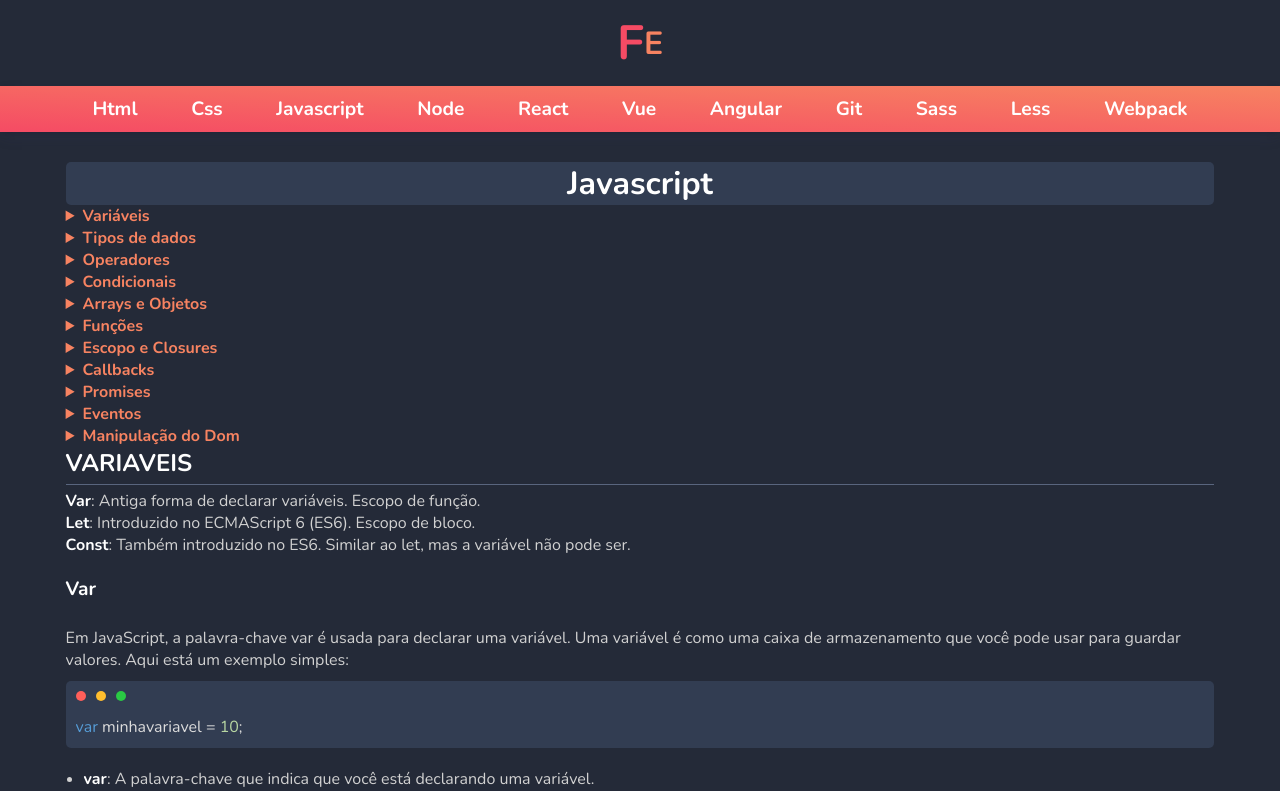
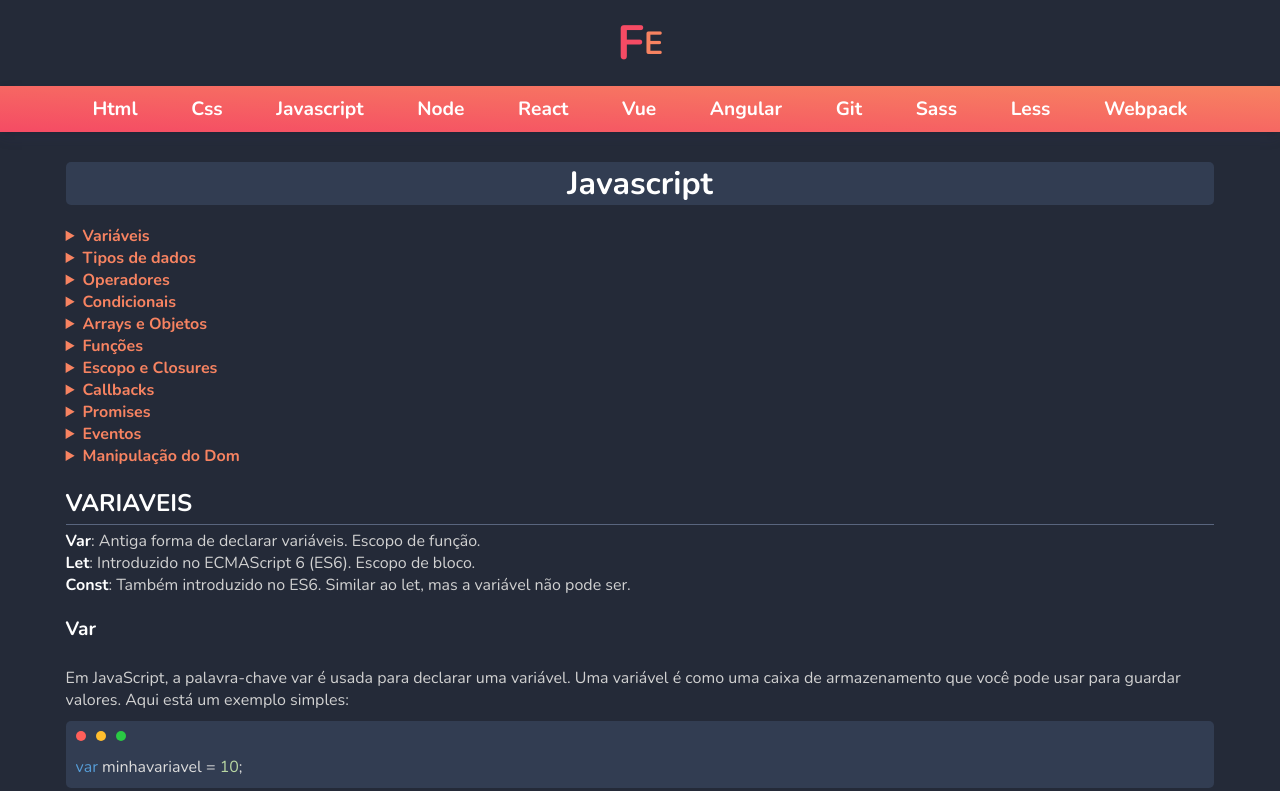
Before and after one commit to lucasalves77/Blog-Frontend, a React (Vite) app: page /javascript in a window 1280 px wide. Shown: the top 791 px of the page. Built offline with nearby package versions, Linux system fonts and the light colour scheme.

Commit message:
ultimo commit

```diff
--- a/src/routes/Javascript.css
+++ b/src/routes/Javascript.css
@@ -42,6 +42,10 @@ b{
   color: white;
 }
 
+.prefacio{
+  padding: 20px 0;
+}
+
 summary{
   text-decoration: none;
   color: #f78361;
```
